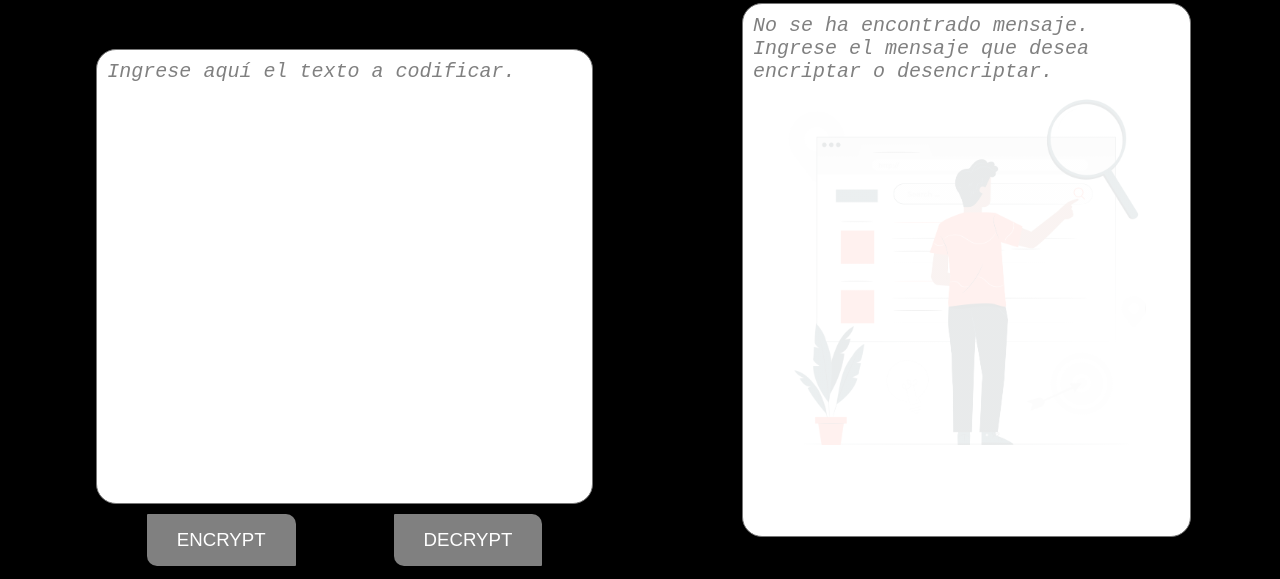
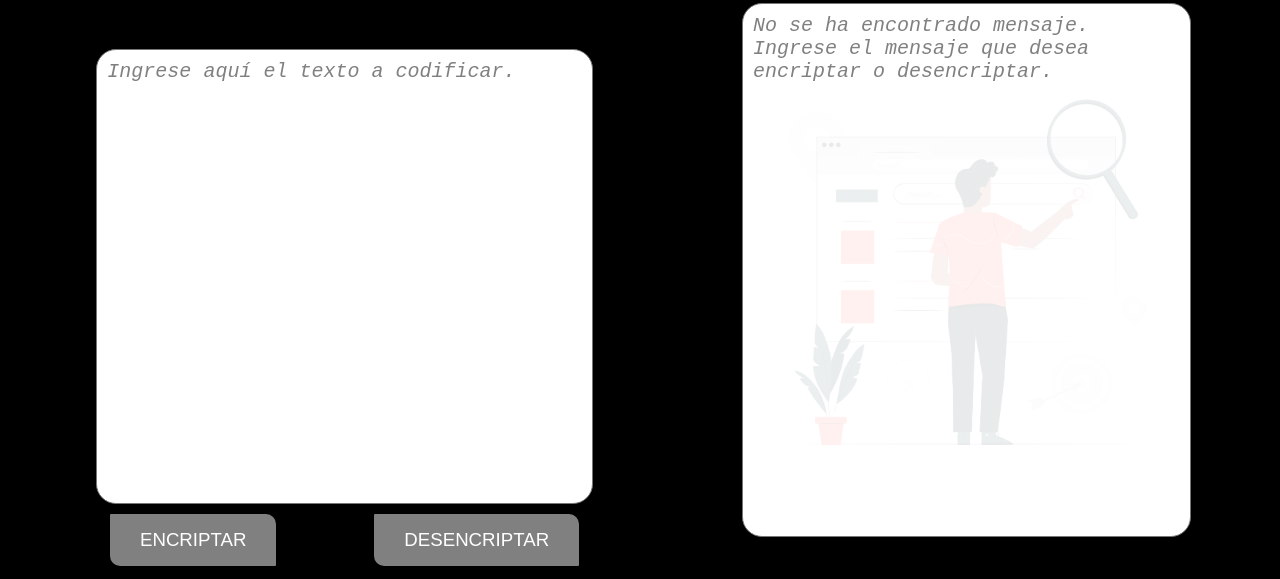
Before and after one commit to Doyit0/Challenge-Encriptador, a plain HTML site: page index.html in a window 1280 px wide. Shown: the part 104-683 px from the top of the page. Drawn offline with Linux system fonts and the light colour scheme.

Commit message:
Mas toques finales

```diff
--- a/index.html
+++ b/index.html
@@ -23,8 +23,8 @@
                <textarea placeholder="Ingrese aquí el texto a codificar." class="" oninput="textChanged()"
                     onchange="textChanged()" name="code" id="text"></textarea>
                <div class="buttonRow">
-                    <button disabled class="button" id="encryptButton" onclick="encryptButtonClicked()">Encrypt</button>
-                    <button disabled class="button" id="decryptButton" onclick="decryptButtonClicked()">Decrypt</button>
+                    <button disabled class="button" id="encryptButton" onclick="encryptButtonClicked()">Encriptar</button>
+                    <button disabled class="button" id="decryptButton" onclick="decryptButtonClicked()">Desencriptar</button>
                </div>
           </div>
           <div class="outputArea">
```
